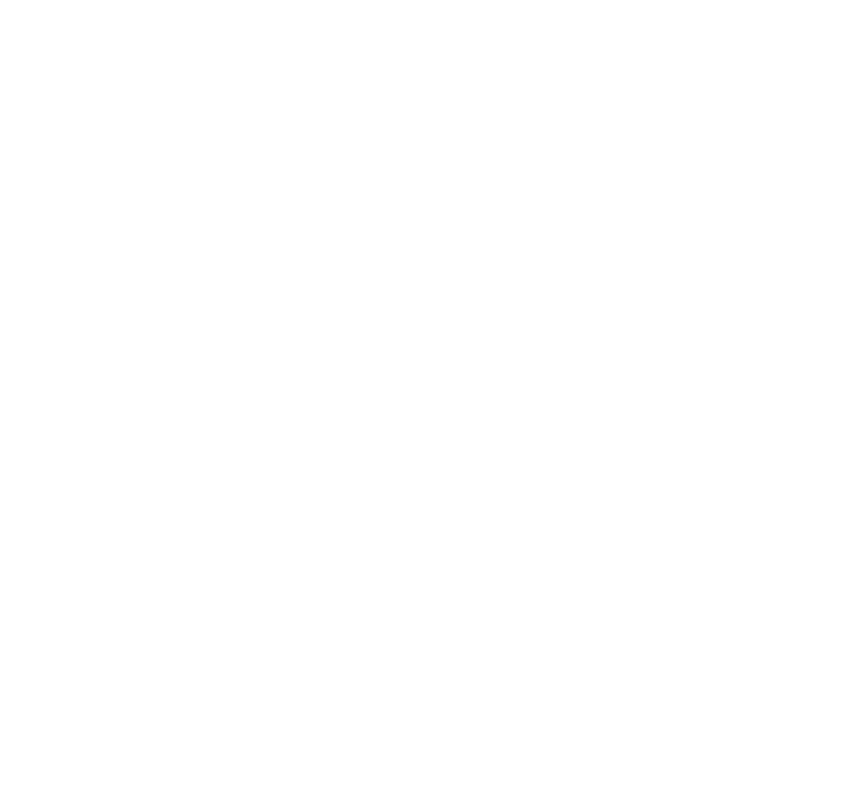
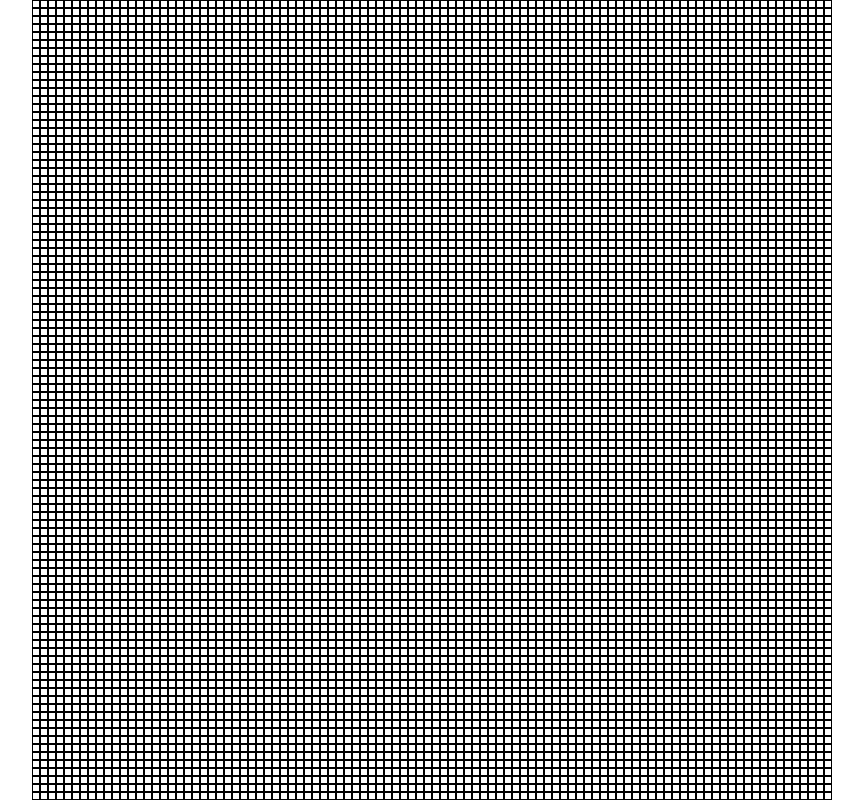
Before and after one commit to tnekent/odin-etch-a-sketch, a plain HTML site: page index.html in a window 1280 px wide. Shown: the whole page, without its empty margins (208-1071 px from the left). Drawn offline with Linux system fonts and the light colour scheme.

Commit message:
Add the squre pixels for the canvas
The aspect ratio of the canvas is consistently 1:1.

```diff
--- a/index.html
+++ b/index.html
@@ -3,9 +3,11 @@
 <head>
     <meta charset="UTF-8">
     <meta name="viewport" content="width=device-width, initial-scale=1.0">
+    <link rel="stylesheet" href="./style.css">
     <title>Etch a Sketch</title>
 </head>
 <body>
-
+    <div class="container"></div>
 </body>
+<script src="./index.js"></script>
 </html>
--- /dev/null
+++ b/index.js
@@ -0,0 +1,15 @@
+const PXL_LINE_COUNT = 100;
+const TOTAL_PXL_COUNT = PXL_LINE_COUNT ** 2;
+
+const containerDiv = document.querySelector(".container");
+const containerWidth = containerDiv.offsetWidth;
+
+const pxlWidth = containerWidth / PXL_LINE_COUNT;
+const pxlWidthPercent = pxlWidth / containerWidth * 100;
+
+for (let i = 0; i < TOTAL_PXL_COUNT; i++) {
+    const pxlDiv = document.createElement("div");
+    containerDiv.appendChild(pxlDiv);
+    pxlDiv.style.flexBasis = pxlWidthPercent + "%";
+    pxlDiv.classList.add("pixel");
+}
--- /dev/null
+++ b/style.css
@@ -0,0 +1,20 @@
+* {
+    box-sizing: border-box;
+}
+
+body {
+    margin: 0 auto;
+}
+
+
+.container {
+    width: 100vh;
+    height: 100vh;
+    display: flex;
+    flex-wrap: wrap;
+    margin: 0 auto;
+}
+
+.pixel {
+    border: 1px solid black;
+}
```
